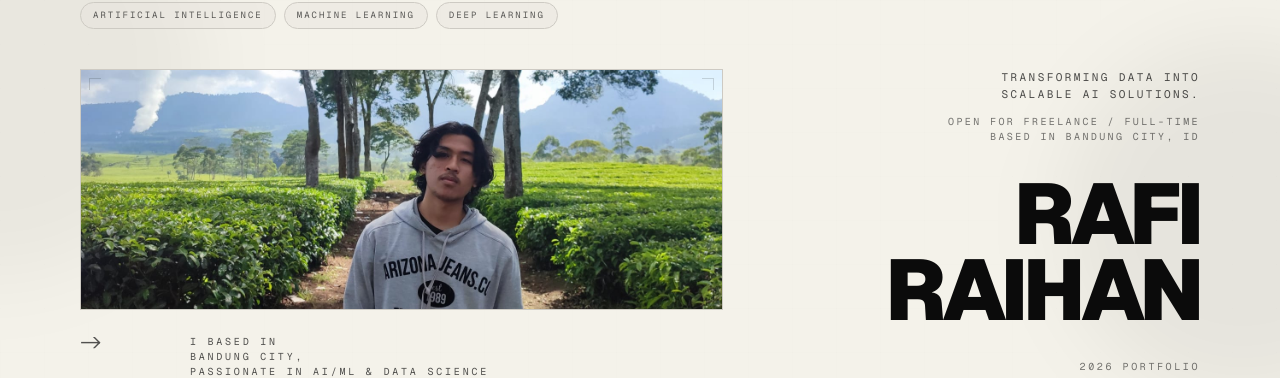
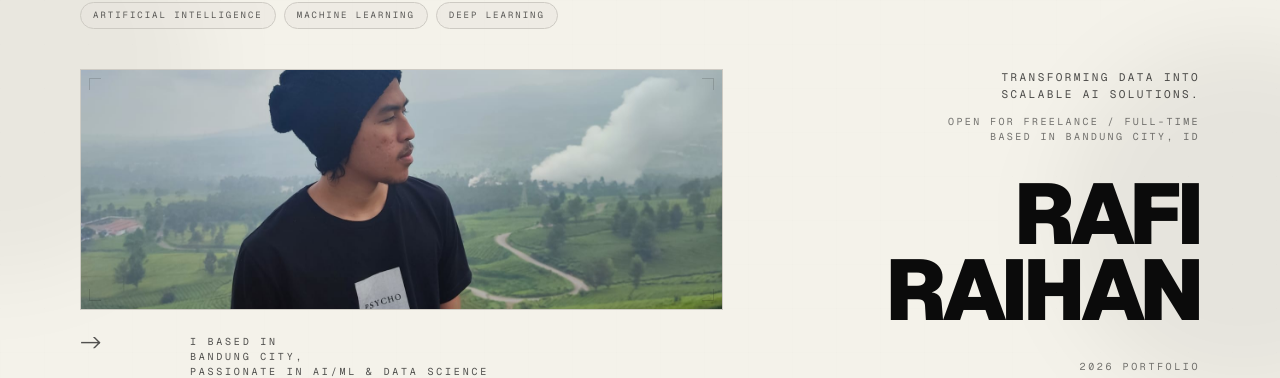
Before and after one commit to rafiiraihan/portfolio_rafiraihan, a Next.js app: page / in a window 1280 px wide. Shown: the part 280-658 px from the top of the page. Built offline with nearby package versions, Linux system fonts and the light colour scheme; no server answers; the database is empty.

Commit message:
Update desktop Hero layout image path to herorafiraihan.jpeg

```diff
--- a/app/components/hero/hero.tsx
+++ b/app/components/hero/hero.tsx
@@ -64,7 +64,7 @@ export default function Hero() {
                             </div>
                             <HeroInteractivePortrait frameClassName="w-full aspect-video">
                                 <Image
-                                src="/heropicRR.jpeg"
+                                    src="/herorafiraihan.jpeg"
                                     alt="Portrait"
                                     width={1200}
                                     height={675}
@@ -211,7 +211,7 @@ export default function Hero() {
                                     <div className="w-full max-w-[720px]">
                                         <HeroInteractivePortrait frameClassName="w-full aspect-16/6">
                                             <Image
-                                            src="/heropicRR.jpeg"
+                                                src="/herorafiraihan.jpeg"
                                                 alt="Portrait"
                                                 width={1600}
                                                 height={600}
```
Also changed, not shown: public/herorafiraihan.jpeg (added). Lines whose indentation alone changed are shown as unchanged.
